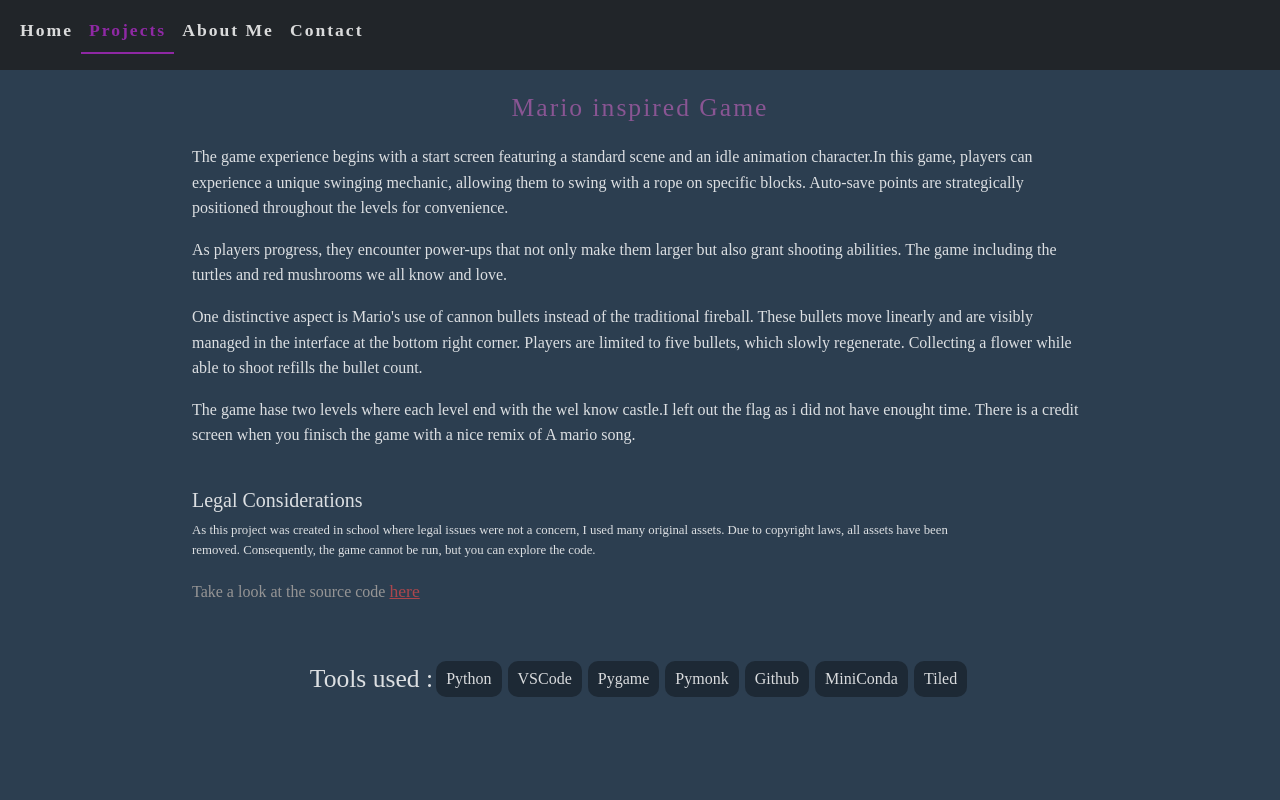
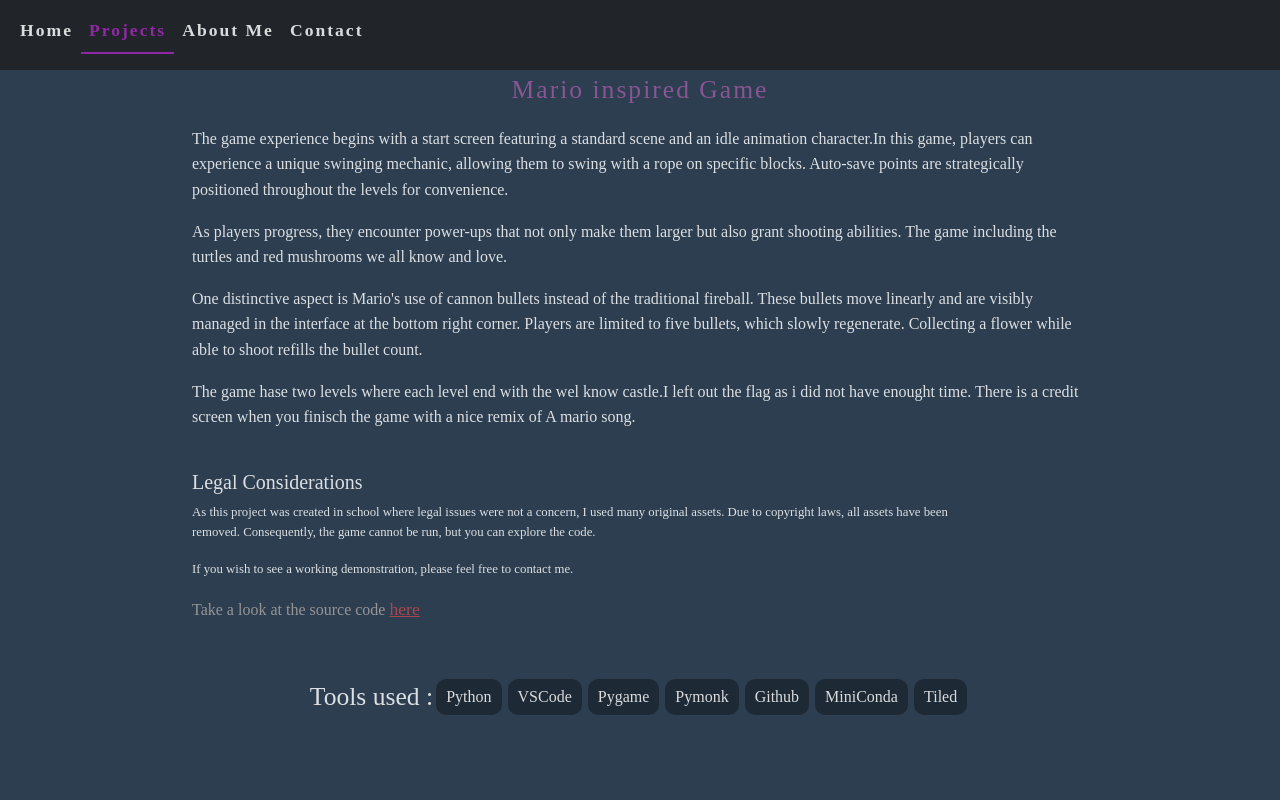
Before and after one commit to VanMeerbeeckBenny/Portfolio, a Vue app: page /MarioInspiredGame in a window 1280 px wide. Shown: the top 800 px of the page. Built offline with nearby package versions, Linux system fonts and the light colour scheme.

Commit message:
Add feel free to contact text

```diff
--- a/src/views/projects/PygameView.vue
+++ b/src/views/projects/PygameView.vue
@@ -26,6 +26,9 @@ const githubLink = "https://github.com/VanMeerbeeckBenny/Mario-inspired-game"
             <h5>Legal Considerations</h5>
             <p>
                 As this project was created in school where legal issues were not a concern, I used many original assets. Due to copyright laws, all assets have been removed. Consequently, the game cannot be run, but you can explore the code.
+            </p>
+            <p>
+                If you wish to see a working demonstration, please feel free to contact me.
             </p>
         </section>
         <githubComponent :repositoryLink = githubLink></githubComponent>
```
